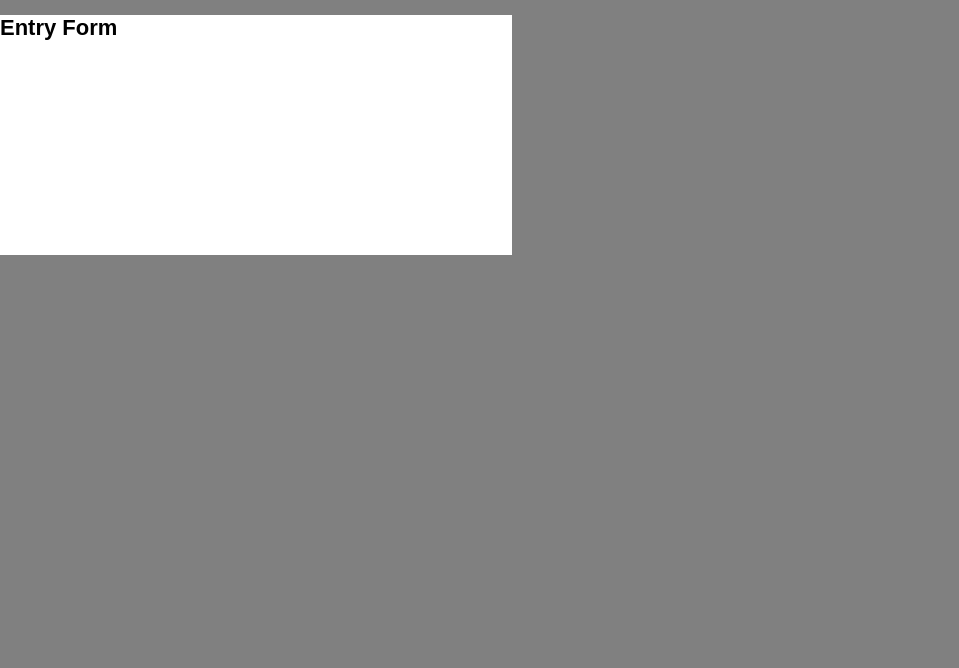
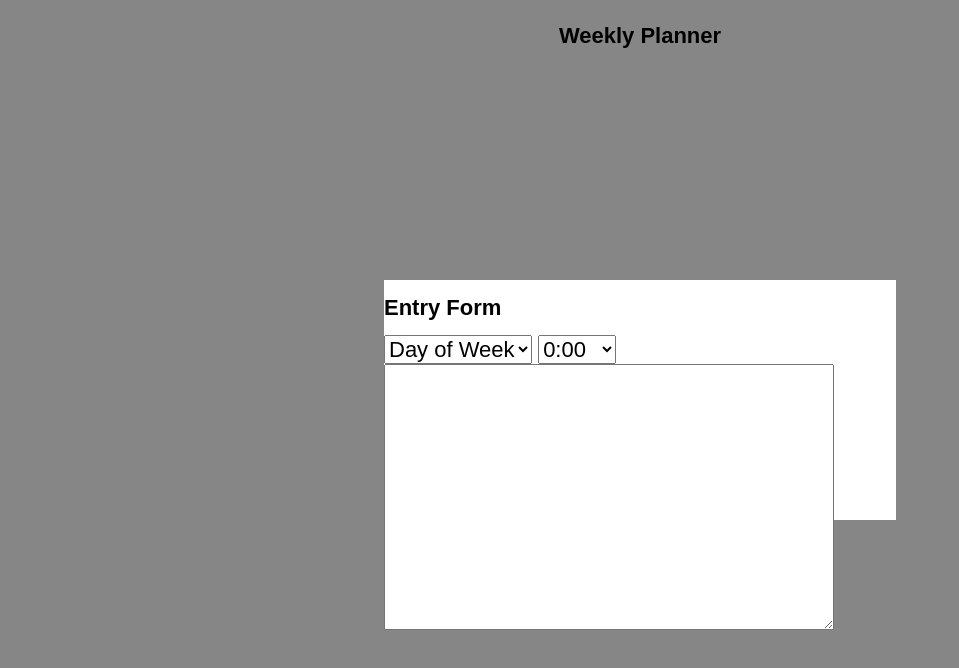
Before and after one commit to ameliatalkington/week-planner, a plain HTML site: page index.html in a window 1280 px wide. Shown: the whole page, without its empty margins (0-959 px from the left). Drawn offline with Linux system fonts and the light colour scheme.

Commit message:
entry form options

```diff
--- a/index.html
+++ b/index.html
@@ -23,6 +23,53 @@
     <div class="modal">
       <form>
         <h1>Entry Form</h1>
+        <div class="row">
+          <div class="column-half">
+            <select name="day-of-week">
+              <option value="select">Day of Week</option>
+              <option value="mon">Monday</option>
+              <option value="tues">Tuesday</option>
+              <option value="wed">Wednesday</option>
+              <option value="thurs">Thursday</option>
+              <option value="fri">Friday</option>
+              <option value="sat">Saturday</option>
+              <option value="sun">Sunday</option>
+            </select>
+            <select name="time">
+              <option value="0">0:00</option>
+              <option value="1">1:00</option>
+              <option value="2">2:00</option>
+              <option value="3">3:00</option>
+              <option value="4">4:00</option>
+              <option value="5">5:00</option>
+              <option value="6">6:00</option>
+              <option value="7">7:00</option>
+              <option value="8">8:00</option>
+              <option value="9">9:00</option>
+              <option value="10">10:00</option>
+              <option value="11">11:00</option>
+              <option value="12">12:00</option>
+              <option value="13">13:00</option>
+              <option value="14">14:00</option>
+              <option value="15">15:00</option>
+              <option value="16">16:00</option>
+              <option value="17">17:00</option>
+              <option value="18">18:00</option>
+              <option value="19">19:00</option>
+              <option value="20">20:00</option>
+              <option value="21">21:00</option>
+              <option value="22">22:00</option>
+              <option value="23">23:00</option>
+            </select>
+          </div>
+        </div>
+        <div class="row">
+          <div class="column">
+            <textarea id="notes" rows="10" cols="33" name="notes">
+
+            </textarea>
+          </div>
+        </div>
       </form>
     </div>
   </div>
--- a/styles.css
+++ b/styles.css
@@ -23,7 +23,10 @@ button {
   bottom: 0;
   right: 0;
   left: 0;
-  background-color: gray;
+  background-color: rgba(0, 0, 0, 0.473);
+  display: flex;
+  align-items: center;
+  justify-content: center;
 }
 
 .modal {
```
